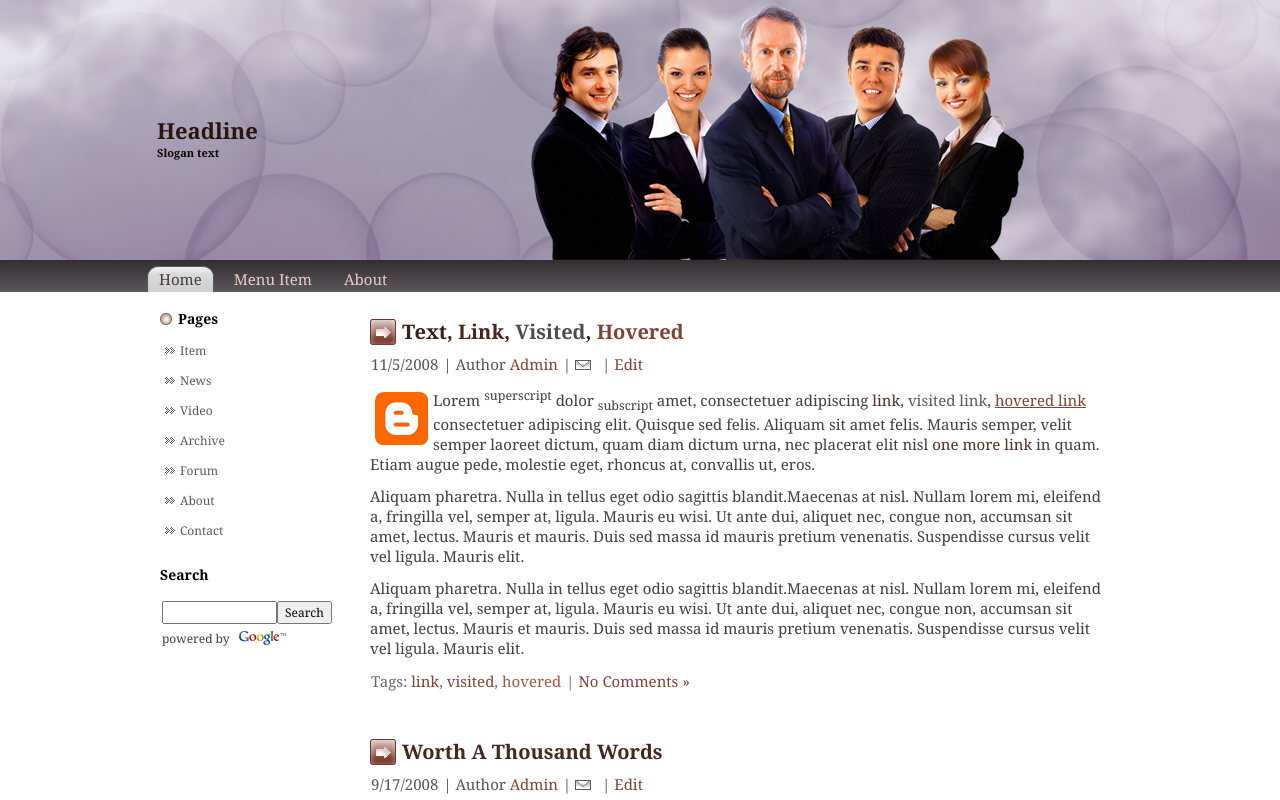
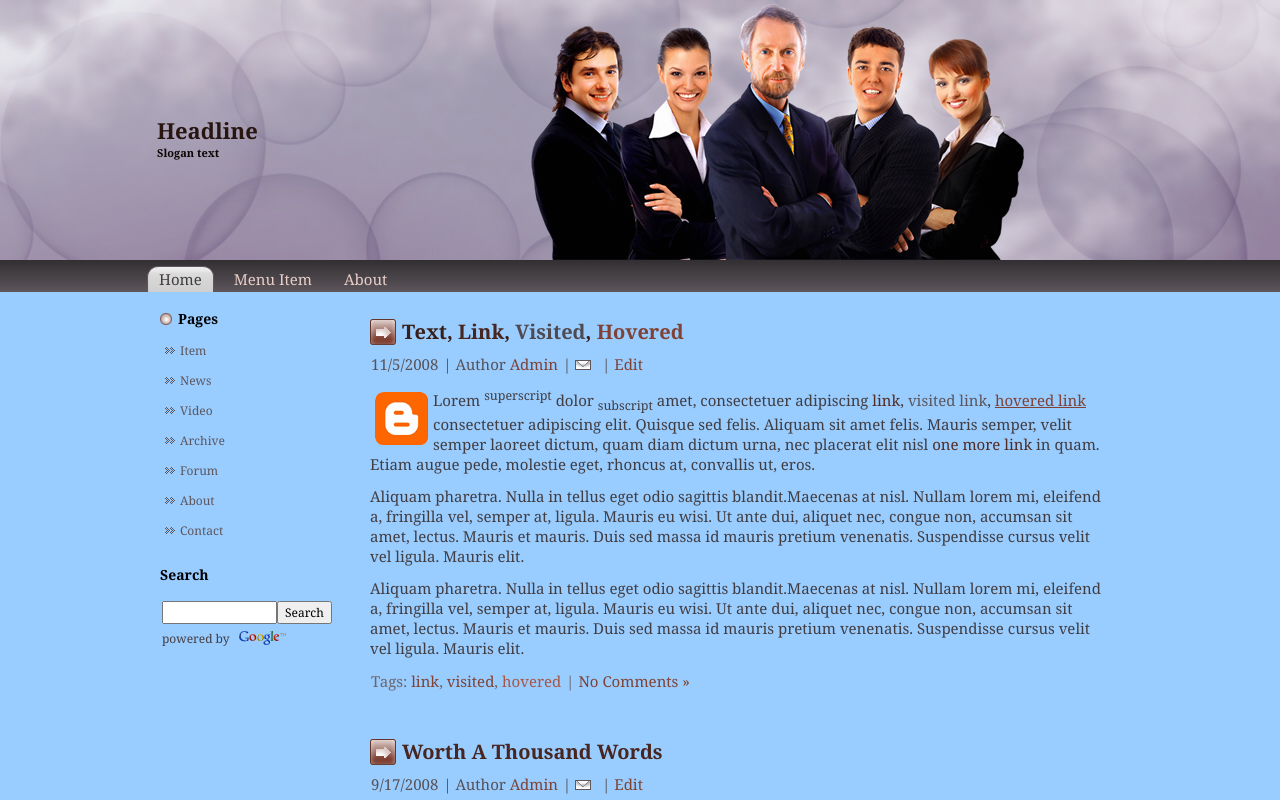
Before and after one commit to huangleon/test-ci, a plain HTML site: page static-html-directory/PurpleProfessional/page.html in a window 1280 px wide. Shown: the top 800 px of the page. Drawn offline with Linux system fonts and the light colour scheme.

Commit message:
update on 2016-09-20.

```diff
--- a/static-html-directory/PurpleProfessional/style.css
+++ b/static-html-directory/PurpleProfessional/style.css
@@ -224,8 +224,8 @@ body
    color: #423d41;
 /*   color: #ff9999;*/
 /*   color: #99ff99;*/
-   background-color: #FFFFFF;
-/*   background-color: #99ccFF;*/
+/*   background-color: #FFFFFF;*/
+   background-color: #99ccFF;
 }
 
 .cleared
```
